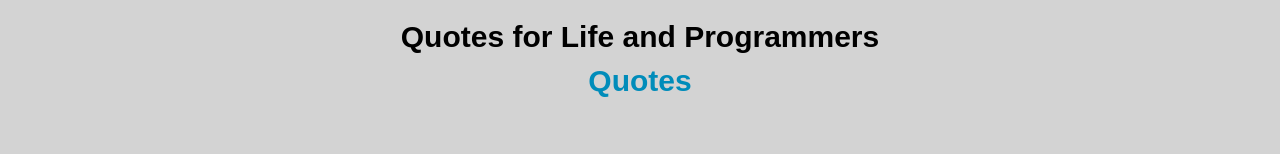
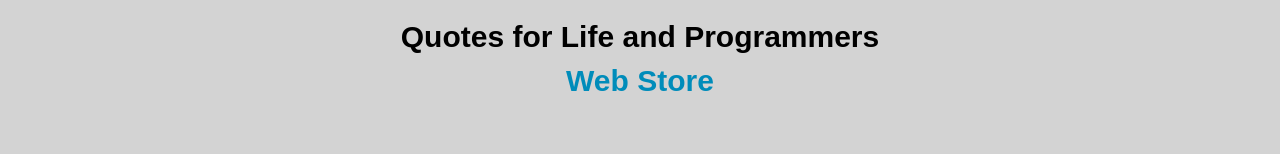
Before and after one commit to yashmantri20/Quotes-for-Life-and-Programmers, a plain HTML site: page index.html in a window 1280 px wide. Shown: the part 233-387 px from the top of the page. Drawn offline with Linux system fonts and the light colour scheme.

Commit message:
first commit

```diff
--- a/index.html
+++ b/index.html
@@ -23,7 +23,7 @@
             <div class="info">
                 <h2><i style="font-size:90px;color:black;" class="fa fa-quote-right"></i></h2>
                 <h2><b>Quotes for Life and Programmers</b></h2>
-                <a href="./quotes.html"><h2><b>Quotes</b></h2></a></br></br>
+                <a href="./store.html"><h2><b>Web Store</b></h2></a></br></br>
                 <h3>"When in doubt use<br/>
                      &nbsp;&nbsp;&nbsp;brute force"</h3>
             </br><div id="div1" class="fa"></div>
```
